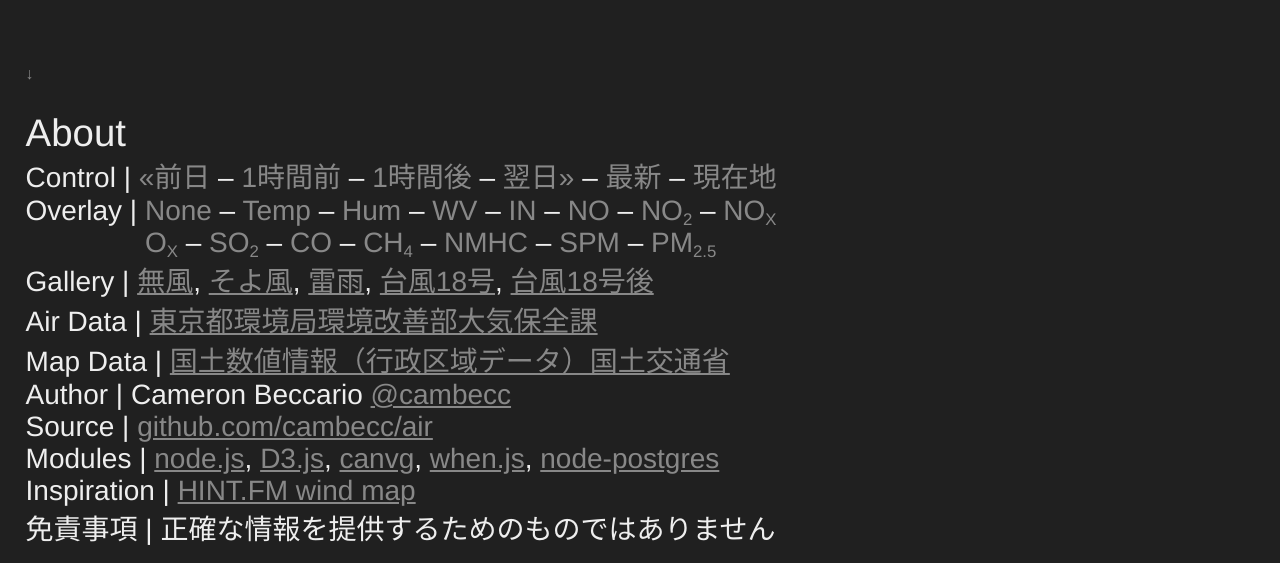
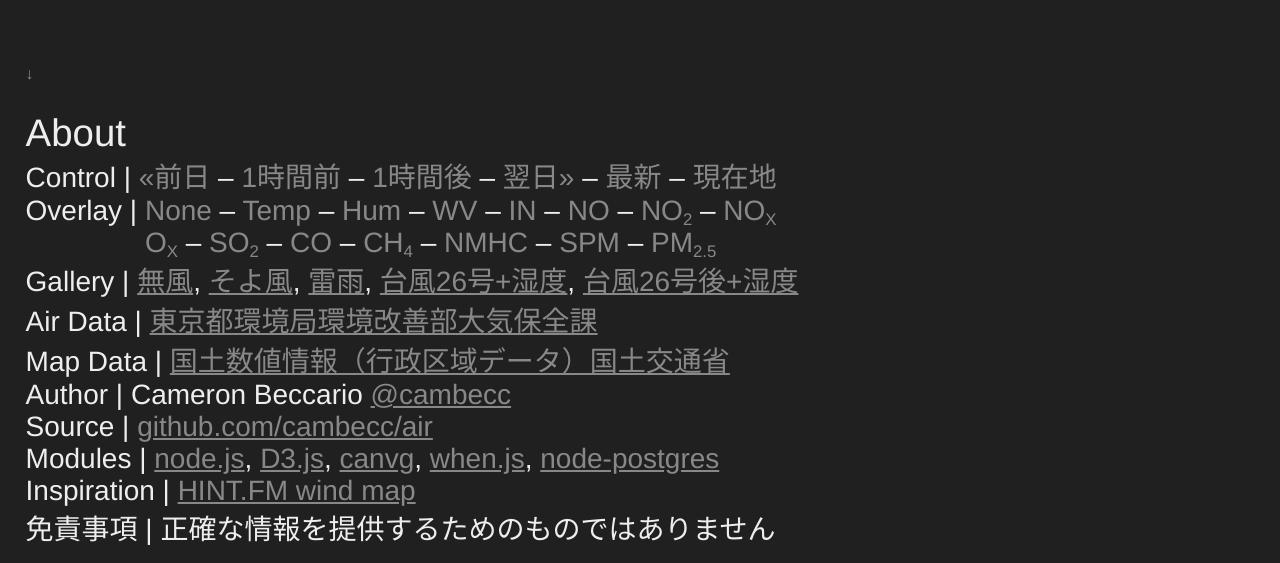
Before and after one commit to cambecc/air, a website: page public/index.html in a window 1280 px wide. Shown: the part 713-1276 px from the top of the page. Drawn offline with Linux system fonts and the light colour scheme; no server answers; a web font is replaced by a local one.

Commit message:
update gallery with latest typhoon

```diff
--- a/public/index.html
+++ b/public/index.html
@@ -68,8 +68,8 @@
             <a href="/map/wind/2013/09/22/01">無風</a>,
             <a href="/map/wind/2013/08/21/15">そよ風</a>,
             <a href="/map/wind/2013/09/01/16">雷雨</a>,
-            <a href="/map/wind/2013/09/16/11">台風18号</a>,
-            <a href="/map/wind/2013/09/16/20">台風18号後</a></p>
+            <a href="/map/hum/2013/10/16/08">台風26号+湿度</a>,
+            <a href="/map/hum/2013/10/16/11">台風26号後+湿度</a></p>
         <p>Air Data | <a href="http://www.kankyo.metro.tokyo.jp">東京都環境局環境改善部大気保全課</a></p>
         <p>Map Data |
             <a href="http://www.mlit.go.jp/kokudoseisaku/gis">国土数値情報（行政区域データ）国土交通省</a></p>
```
